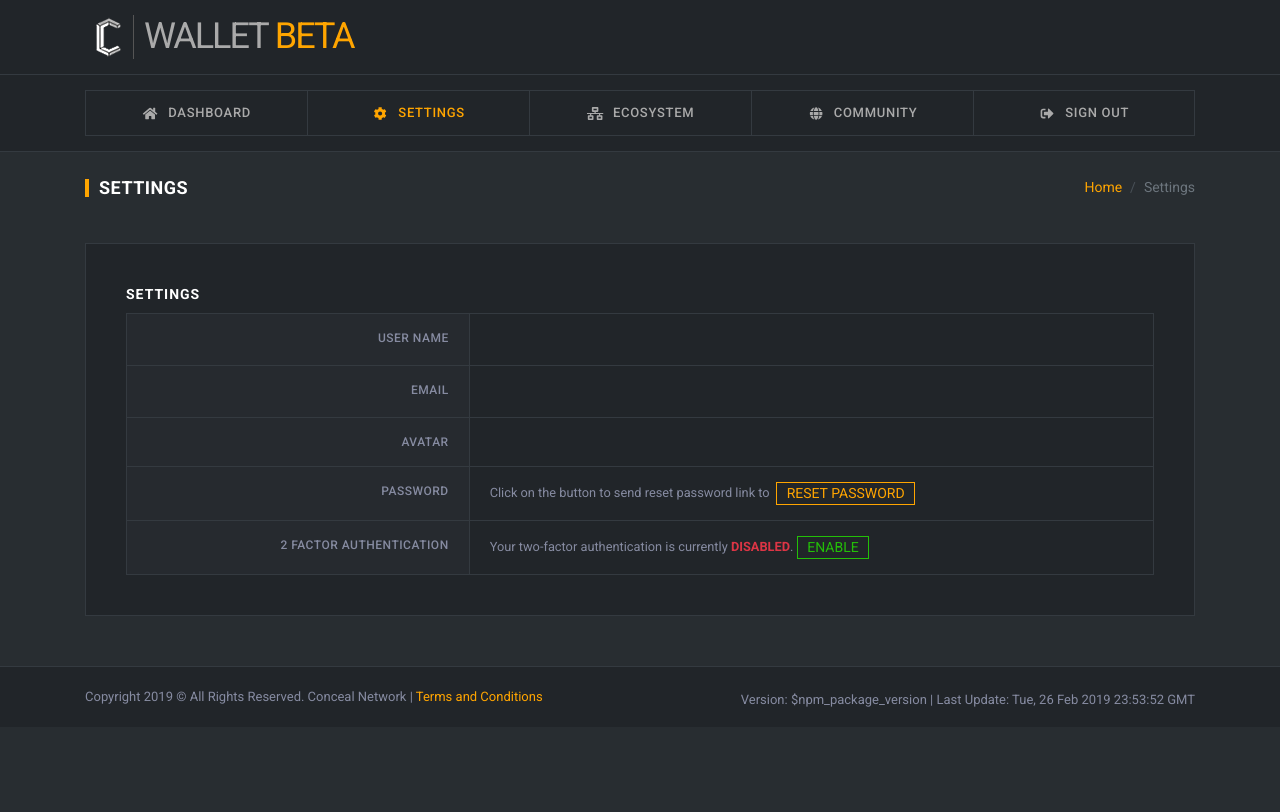
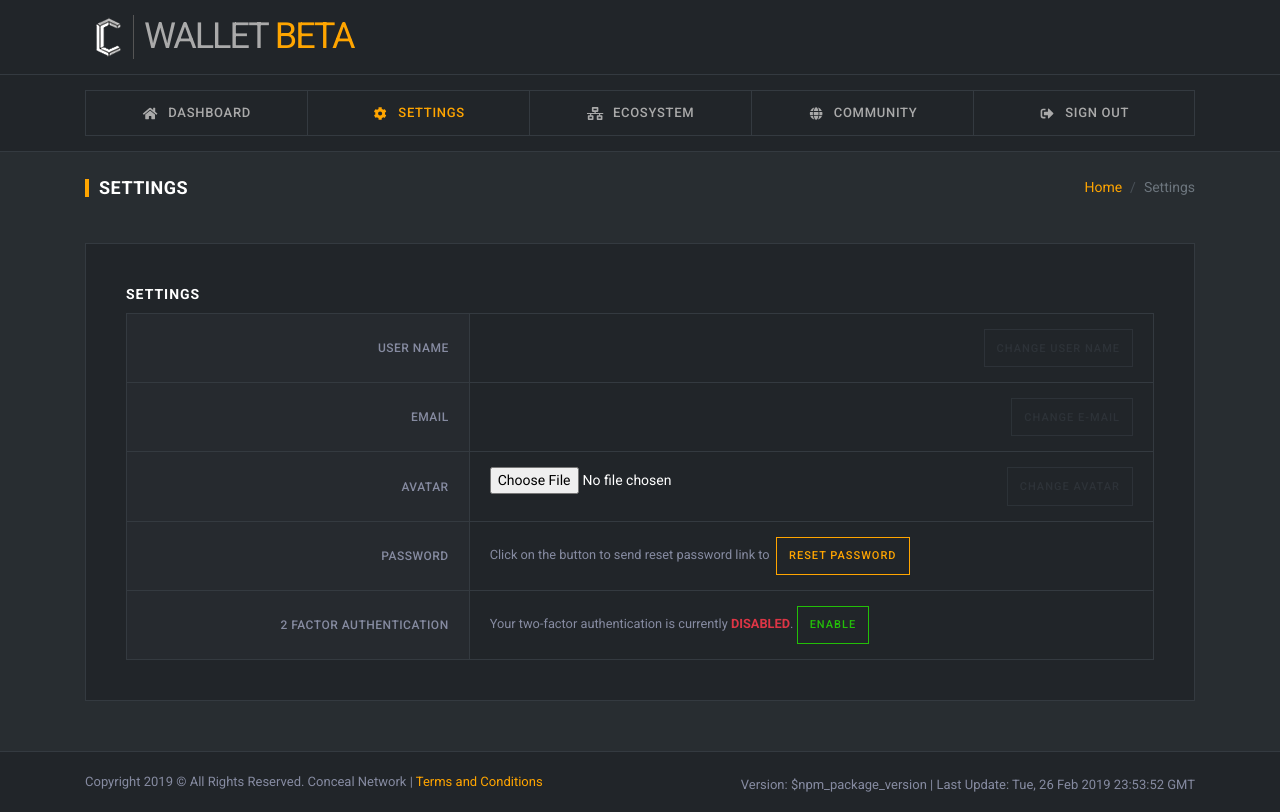
Before and after one commit to lerdos/ultranotei-cloud, a React (Create React App) app: page /settings in a window 1280 px wide. Built offline with nearby package versions, Linux system fonts and the light colour scheme; no server answers; sample sign-in values are in the browser's storage.

Commit message:
Handling user name, email and avatar in Settings

```diff
--- a/src/components/ContextProvider.js
+++ b/src/components/ContextProvider.js
@@ -106,6 +106,25 @@ class AppContextProvider extends React.Component {
       this.Auth.logout();
       this.clearApp();
       props.history.replace('/login');
+    };
+
+    this.updateUser = ({ e, userName, email, avatar }) => {
+      e.preventDefault();
+      const { layout } = this.state;
+      layout.formSubmitted = true;
+      layout.message = null;
+      this.setState({ layout });
+      this.Api.updateUser({ name: userName, email, file: avatar })
+        .then(res => {
+          layout.message = res.message[0];
+        })
+        .catch(err => {
+          layout.message = `ERROR ${err}`;
+        })
+        .finally(() => {
+          layout.formSubmitted = false;
+          this.setState({ layout });
+        });
     };
 
     this.getUser = () => {
@@ -350,6 +369,7 @@ class AppContextProvider extends React.Component {
         check2FA: this.check2FA,
         update2FA: this.update2FA,
         getQRCode: this.getQRCode,
+        updateUser: this.updateUser,
       },
       walletActions: {
         createWallet: this.createWallet,
--- a/src/components/pages/Settings.js
+++ b/src/components/pages/Settings.js
@@ -10,10 +10,22 @@ const Settings = () => {
   const { formSubmitted, message } = layout;
 
   const twoFACode = useFormInput('');
+  const userName = useFormInput('');
+  const email = useFormInput('');
+  const [avatar, setAvatar] = useState('');
   const [twoFADialogOpened, toggle2FADialog] = useState(false);
 
   const twoFAFormValidation = (parseInt(twoFACode.value) && twoFACode.value.toString().length === 6);
   const twoFAFormValid = useFormValidation(twoFAFormValidation);
+
+  const userNameValidation = (userName.value.length >= 3);
+  const userNameValid = useFormValidation(userNameValidation);
+
+  const emailValidation = (email.value.length >= 3);
+  const emailValid = useFormValidation(emailValidation);
+
+  const avatarValidation = (avatar);
+  const avatarValid = useFormValidation(avatarValidation);
 
   return (
     <div>
@@ -35,62 +47,112 @@ const Settings = () => {
                 <div className="form-layout form-layout-7">
 
                   <div className="row no-gutters">
-                    <div className="col-5 col-sm-4 align-items-start">
+                    <div className="col-5 col-sm-4">
                       User Name
                     </div>
                     <div className="col-7 col-sm-8 wallet-address">
+                      <form onSubmit={(e) => userActions.updateUser({ e, userName: userName.value })}>
+                        <div className="input-group">
                           <input
+                            {...userName}
+                            placeholder={user.name}
+                            type="text"
+                            name="userName"
                             className="form-control"
-						  name="userName"
-						  type="text"
-						  value={user.name}
+                            minLength={3}
                           />
+                          <span className="input-group-btn">
+                            <button
+                              className="btn btn-no-focus btn-outline-dark btn-uppercase-sm"
+                              type="submit"
+                              disabled={!userNameValid || formSubmitted}
+                            >
+                              Change User Name
+                            </button>
+                          </span>
+                        </div>
+                      </form>
                     </div>
                   </div>
 
                   <div className="row no-gutters">
-                    <div className="col-5 col-sm-4 align-items-start">
+                    <div className="col-5 col-sm-4">
                       Email
                     </div>
                     <div className="col-7 col-sm-8 wallet-address">
+                      <form onSubmit={(e) => userActions.updateUser({ e, email: email.value })}>
+                        <div className="input-group">
                           <input
+                            {...email}
+                            placeholder={user.email}
+                            type="email"
+                            name="email"
                             className="form-control"
-						  name="userEmail"
-						  type="text"
-						  value={user.email}
+                            minLength={3}
                           />
-
+                          <span className="input-group-btn">
+                            <button
+                              className="btn btn-no-focus btn-outline-dark btn-uppercase-sm"
+                              type="submit"
+                              disabled={!emailValid || formSubmitted}
+                            >
+                              Change E-mail
+                            </button>
+                          </span>
+                        </div>
+                      </form>
                     </div>
                   </div>
 
                   <div className="row no-gutters">
-                    <div className="col-5 col-sm-4 align-items-start">
+                    <div className="col-5 col-sm-4">
                       Avatar
                     </div>
                     <div className="col-7 col-sm-8 wallet-address">
-                      {user.avatar}
+                      <div className="input-group">
+                        <input
+                          type="file"
+                          name="avatar"
+                          className="form-control"
+                          onChange={(e) => setAvatar(e.target.files[0])}
+                        />
+                        <span className="input-group-btn">
+                          <button
+                            className="btn btn-no-focus btn-outline-dark btn-uppercase-sm"
+                            type="submit"
+                            disabled={!avatarValid || formSubmitted}
+                            onClick={(e) => {
+                              const data = new FormData();
+                              data.append('file', avatar, avatar.name);
+                              userActions.updateUser({ e, avatar: data });
+                            }}
+                          >
+                            Change Avatar
+                          </button>
+                        </span>
+                      </div>
                     </div>
                   </div>
 
                   <div className="row no-gutters">
-                    <div className="col-5 col-sm-4 align-items-start">
+                    <div className="col-5 col-sm-4">
                       Password
                     </div>
                     <div className="col-7 col-sm-8 wallet-address">
                       Click on the button to send reset password link to {user.email}&nbsp;
                       <button
-                        className="btn btn-2fa btn-outline-primary"
+                        className="btn btn-outline-primary btn-uppercase-sm"
                         onClick={(e) =>
                           window.confirm('Send reset password email? You will be logged out!') &&
                           userActions.resetPassword(e, user.email)}
                       >
-                        RESET PASSWORD
+                        Reset Password
                       </button>
                     </div>
                   </div>
 
                   <div className="row no-gutters">
-                    <div className="col-5 col-sm-4 align-items-start pd-t-15-force">
+                    <div className="col-5 col-sm-4 align-items-start pd-t-25-force">
                       2 Factor Authentication
                     </div>
                     <div className="col-7 col-sm-8 wallet-address">
@@ -100,13 +162,13 @@ const Settings = () => {
                       </strong>.&nbsp;
 
                       <button
-                        className={`btn btn-2fa ${userSettings.twoFAEnabled ? 'btn-outline-danger' : 'btn-outline-success' }`}
+                        className={`btn btn-uppercase-sm ${userSettings.twoFAEnabled ? 'btn-outline-danger' : 'btn-outline-success' }`}
                         onClick={() => {
                           toggle2FADialog(!twoFADialogOpened);
                           if (layout.qrCodeUrl === '') userActions.getQRCode();
                         }}
                       >
-                        {userSettings.twoFAEnabled ? 'DISABLE' : 'ENABLE' }
+                        {userSettings.twoFAEnabled ? 'Disable' : 'Enable' }
                       </button>
 
                       {twoFADialogOpened &&
--- a/src/helpers/Api.js
+++ b/src/helpers/Api.js
@@ -25,6 +25,21 @@ export default class Api {
     const headers = { Token };
     const body = JSON.stringify({ password });
     return this.fetch(`${this.apiURL}/auth/`, { method: 'PATCH', headers, body })
+      .then(res => Promise.resolve(res));
+  };
+
+  updateUser = ({ name, email, file }) => {
+    const body = {};
+    if (name) body.name = name;
+    if (email) body.email = email;
+
+    const options = {
+      method: file ? 'POST' : 'PATCH',
+      body: file || JSON.stringify(body),
+    };
+    if (file) options.headers = {};
+
+    return this.fetch(`${this.apiURL}/user/${file ? 'avatar' : ''}`, options)
       .then(res => Promise.resolve(res));
   };
 
@@ -102,7 +117,7 @@ export default class Api {
   };
 
   fetch = (url, options) => {
-    const headers = {
+    const headers = options.headers || {
       Accept: 'application/json',
       'Content-Type': 'application/json',
     };
--- a/src/helpers/hooks.js
+++ b/src/helpers/hooks.js
@@ -3,7 +3,7 @@ import { useState, useEffect } from 'react';
 
 export const useFormInput = (init) => {
   const [value, setValue] = useState(init);
-  const onChange = (e) => setValue(e.target.value);
+  const onChange = e => setValue(e.target.value);
   return { value, onChange };
 };
 
```
Also changed, not shown: public/manifest.json. Lines whose indentation alone changed are shown as unchanged.
